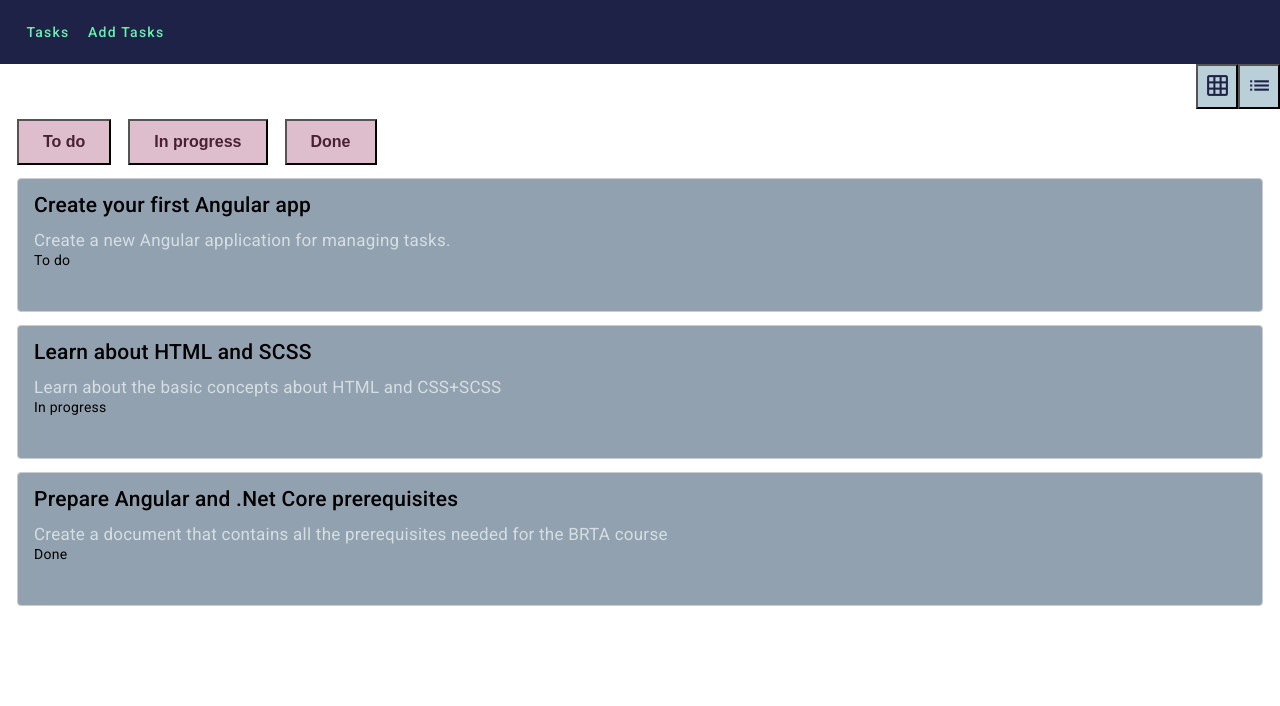
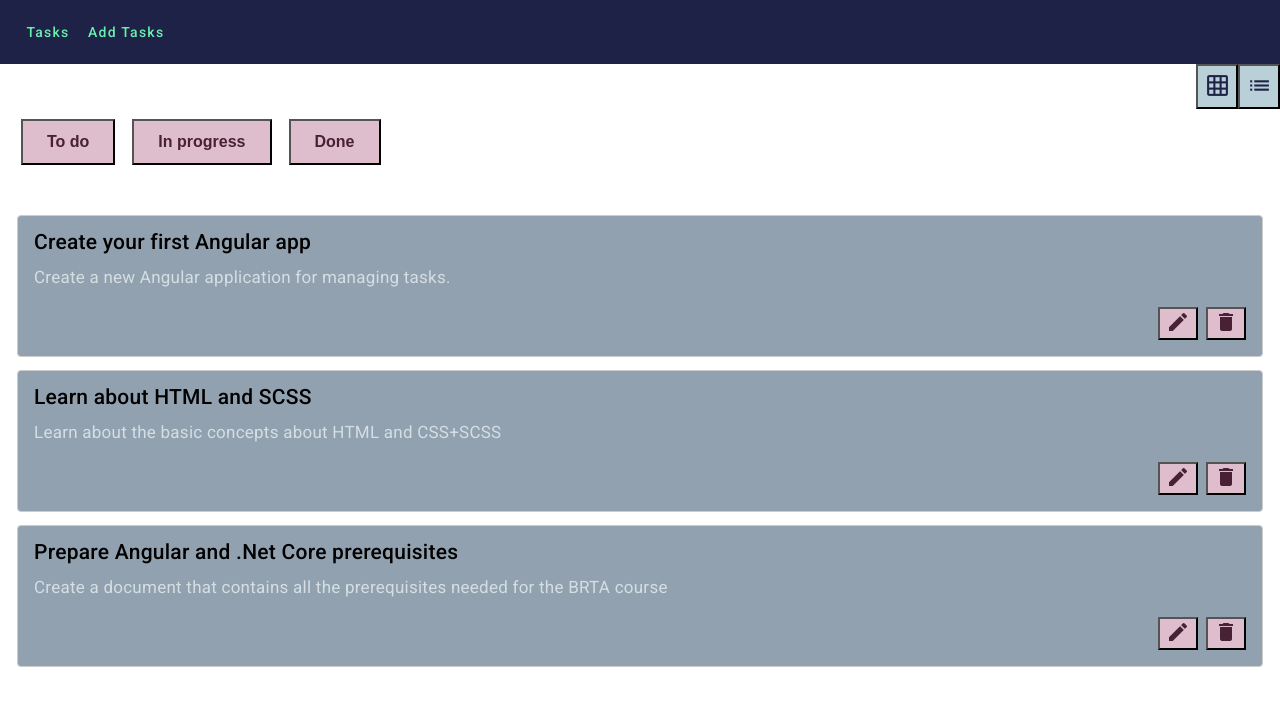
Before and after one commit to ioana-manghiuc/task-tracker, an Angular app in the folder task-tracker/: page / in a window 1280 px wide. Shown: the top 706 px of the page. Built offline with nearby package versions, Linux system fonts and the light colour scheme.

Commit message:
Edit & Delete buttons created.

```diff
--- a/task-tracker/src/filter/filter.component.scss
+++ b/task-tracker/src/filter/filter.component.scss
@@ -1,14 +1,15 @@
 .filter-buttons {
     display: flex;
     justify-content: flex-start;
-    margin-left:17px;
+    margin-left: 21px;
+    margin-bottom: 50px;
   }
 
   .filter-buttons button {
     font-size: 16px;
     font-weight: 550;
     padding: 12px 24px;
-    margin-right: 17px;
+    margin-right: 21px;
     background-color: rgb(222, 190, 205);
     color:rgb(73, 33, 52);
   }
--- a/task-tracker/src/task-card/task-card.component.html
+++ b/task-tracker/src/task-card/task-card.component.html
@@ -3,12 +3,12 @@
     <mat-card-title>{{ task?.title }}</mat-card-title>
     <mat-card-subtitle>{{ task?.description }}</mat-card-subtitle>
   </mat-card-header>
-  <!-- <mat-card-actions>
-    <mat-form-field>
-      <mat-label>Status</mat-label>
-       <mat-select [(ngModel)]="task?.status" [disabled]="true">
-        <mat-option *ngFor="let status of statusOptions" [value]="status">{{ status }}</mat-option>
-      </mat-select>
-    </mat-form-field>
-  </mat-card-actions> -->
+  <mat-card-actions class="actions">
+    <button mat-icon-button class="edit-button" (click)="editTask(task)">
+      <mat-icon>edit</mat-icon>
+    </button>
+    <button mat-icon-button class="delete-button" (click)="deleteTask(task)">
+      <mat-icon>delete</mat-icon>
+    </button>
+  </mat-card-actions>
 </mat-card>
--- a/task-tracker/src/task-card/task-card.component.scss
+++ b/task-tracker/src/task-card/task-card.component.scss
@@ -1,6 +1,7 @@
 mat-card{
     background-color:#92a1b0 ;
     min-height: 300px;
+    position: relative;
   }
 
   .example-card mat-card-header mat-card-title {
@@ -15,3 +16,19 @@ mat-card{
     margin-top: 15px;
     font-size: 17px;
   }
+
+  .actions {
+    display: flex;
+    justify-content: flex-end;
+    margin-top: 20px;
+    position: absolute;
+    bottom: 0;
+    right: 0;
+    margin: 8px
+  }
+
+  .actions button {
+    margin-left: 8px;
+    background-color: rgb(222, 190, 205);
+    color:rgb(73, 33, 52);
+  }
--- a/task-tracker/src/task-card/task-card.component.ts
+++ b/task-tracker/src/task-card/task-card.component.ts
@@ -4,17 +4,26 @@ import { Status } from '../status.enum';
 import {MatCardModule} from '@angular/material/card';
 import { MatSelectModule } from '@angular/material/select';
 import { MatFormFieldModule } from '@angular/material/form-field';
+import {MatIconModule} from '@angular/material/icon';
 import { NgFor } from '@angular/common';
 import { NgModel } from '@angular/forms';
 
 @Component({
   selector: 'app-task-card',
   standalone: true,
-  imports: [MatCardModule, MatSelectModule, MatFormFieldModule, NgFor],
+  imports: [MatCardModule, MatSelectModule, MatFormFieldModule, NgFor, MatIconModule],
   templateUrl: './task-card.component.html',
   styleUrl: './task-card.component.scss'
 })
 export class TaskCardComponent {
   @Input() task: Task | undefined;
   statusOptions: Status[] = Object.values(Status);
+  deleteTask(task: Task): void {
+    // logic
+  }
+
+  editTask(task: Task): void {
+    console.log('Editing task:', task);
+    // logic
+  }
 }
--- a/task-tracker/src/task-list/task-list.component.html
+++ b/task-tracker/src/task-list/task-list.component.html
@@ -1,39 +1,14 @@
 <app-filter (statusSelected)="handleStatusSelected($event)"> </app-filter>
-
-<!-- <div class="task-rows">
-  <div class="task-row">
-    <h2>To do</h2>
-    <div *ngFor="let task of filteredTasks">
-      <div *ngIf="task.status === 'To do'" class="task-item">
-        <div class="task-name">{{ task.title }}</div>
-        <div class="task-description">{{ task.description }}</div>
-      </div>
-    </div>
-  </div>
-
-  <div class="task-row">
-    <h2 >In progress</h2>
-    <div *ngFor="let task of filteredTasks">
-      <div *ngIf="task.status === 'In progress'" class="task-item">
-        <div class="task-name">{{ task.title }}</div>
-        <div class="task-description">{{ task.description }}</div>
-      </div>
-    </div>
-  </div>
-
-  <div class="task-row">
-    <h2>Done</h2>
-    <div *ngFor="let task of filteredTasks">
-      <div *ngIf="task.status === 'Done'" class="task-item">
-        <div class="task-name">{{ task.title }}</div>
-        <div class="task-description">{{ task.description }}</div>
-      </div>
-    </div>
-  </div>
-</div> -->
 
 <div *ngFor="let task of filteredTasks" class="task-item">
   <div class="task-name">{{ task.title }}</div>
   <div class="task-description">{{ task.description }}</div>
-  <div class="task-status">{{ task.status }}</div>
+  <div class="task-actions">
+    <button mat-icon-button class="edit-button"(click)="editTask(task)">
+      <mat-icon>edit</mat-icon>
+    </button>
+    <button mat-icon-buttonclass="delete-button" (click)="deleteTask(task)">
+      <mat-icon>delete</mat-icon>
+    </button>
+  </div>
 </div>
--- a/task-tracker/src/task-list/task-list.component.scss
+++ b/task-tracker/src/task-list/task-list.component.scss
@@ -40,3 +40,15 @@
      display: flex;
      flex-direction: column;
    }
+
+   .task-actions {
+    display: flex;
+    justify-content: flex-end;
+    margin-top: 20px;
+  }
+
+  .task-actions button {
+    margin-left: 8px;
+    background-color: rgb(222, 190, 205);
+    color:rgb(73, 33, 52);
+  }
--- a/task-tracker/src/task-list/task-list.component.ts
+++ b/task-tracker/src/task-list/task-list.component.ts
@@ -2,12 +2,13 @@ import { Component, Input, OnInit } from '@angular/core';
 import { Task } from '../task';
 import { NgFor, NgIf } from '@angular/common';
 import { FilterComponent } from '../filter/filter.component';
+import {MatIconModule} from '@angular/material/icon';
 import { Status } from '../status.enum';
 
 @Component({
   selector: 'app-task-list',
   standalone: true,
-  imports: [NgFor, NgIf, FilterComponent],
+  imports: [NgFor, NgIf, FilterComponent, MatIconModule],
   templateUrl: './task-list.component.html',
   styleUrl: './task-list.component.scss'
 })
@@ -24,4 +25,17 @@ export class TaskListComponent implements OnInit {
   handleStatusSelected(status: Status) {
     this.filteredTasks = this.tasks.filter(task => task.status === status);
   }
+
+  deleteTask(task: Task): void {
+    const index = this.tasks.indexOf(task);
+    if (index !== -1) {
+      this.tasks.splice(index, 1);
+    }
+  }
+
+  editTask(task: Task): void {
+    console.log('Editing task:', task);
+    // logic
+  }
+
 }
```
